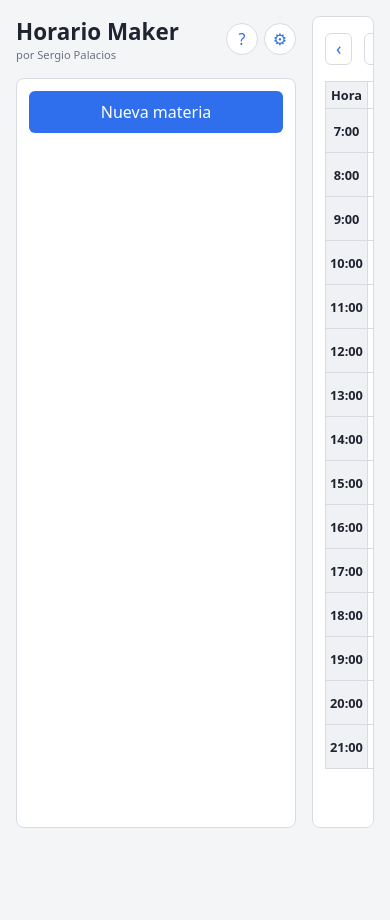
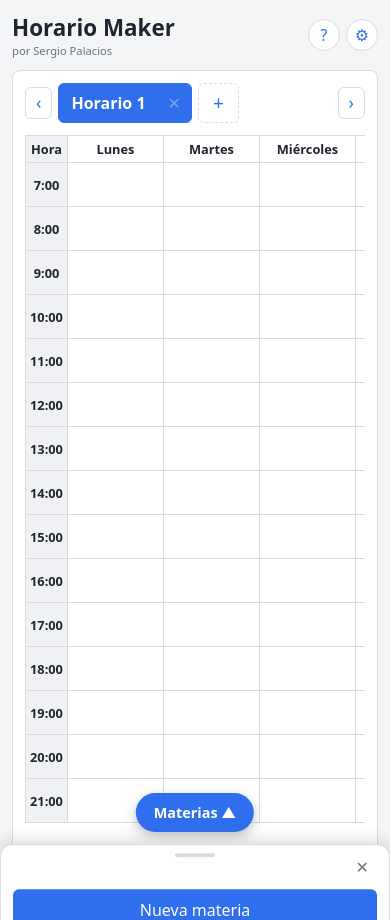
Before and after one commit to ZergioPC/Horario-Maker, a React (Vite) app: page / in a window 390 px wide. Before the commit the page ends 844 px from the top, so only its background shows below. Built offline with nearby package versions, Linux system fonts and the light colour scheme.

Commit message:
FIX. Se actualiza la app para tener diseño responsive

```diff
--- a/src/App.jsx
+++ b/src/App.jsx
@@ -21,6 +21,7 @@ function App() {
   const [modalNuevoTab, setModalNuevoTab] = useState(false);
   const [modalAbout, setModalAbout] = useState(false);
   const [modalAjustes, setModalAjustes] = useState(false);
+  const [asideAbierto, setAsideAbierto] = useState(false);
 
   const {
     materias,
@@ -47,7 +48,11 @@ function App() {
         onAjustes={()=>setModalAjustes(true)}
       />
 
-      <HorarioAside>
+      <HorarioAside
+        abierto={asideAbierto}
+        onAbrir={()=>setAsideAbierto(true)}
+        onCerrar={()=>setAsideAbierto(false)}
+      >
         <HorarioBtnNewMat onClick={()=>setModalAbierto(true)}/>
         <HorarioList
           materias={materias}
@@ -56,7 +61,6 @@ function App() {
           onEliminar={eliminarMateria}
         />
       </HorarioAside>
-
       <HorarioMain>
         <HorarioTabs
           tabs={tabs}
--- a/src/components/HorarioAside/index.jsx
+++ b/src/components/HorarioAside/index.jsx
@@ -1,8 +1,70 @@
-import React from "react";
+import React, { useRef, useState } from "react";
 
-const HorarioAside = ({ children })=>{
+const HorarioAside = ({ children, abierto, onAbrir, onCerrar })=>{
+  const [arrastrando, setArrastrando] = useState(false);
+  const [desplazamiento, setDesplazamiento] = useState(0);
+  const arrastre = useRef(null);
+
+  const iniciarArrastre = (evento)=>{
+    arrastre.current = { inicio: evento.clientY };
+    setArrastrando(true);
+    evento.currentTarget.setPointerCapture?.(evento.pointerId);
+  }
+
+  const moverArrastre = (evento)=>{
+    if (!arrastre.current) return;
+    setDesplazamiento(evento.clientY - arrastre.current.inicio);
+  }
+
+  const terminarArrastre = (evento)=>{
+    if (!arrastre.current) return;
+    const delta = evento.clientY - arrastre.current.inicio;
+    arrastre.current = null;
+    setArrastrando(false);
+    setDesplazamiento(0);
+    if (delta < -80) onAbrir();
+    else if (delta > 80) onCerrar();
+    else if (abierto) onCerrar();
+    else onAbrir();
+  }
+
   return (
-    <aside>{children}</aside>
+    <>
+      <button
+        type="button"
+        className={`aside-toggle${abierto ? " oculto" : ""}`}
+        onPointerDown={iniciarArrastre}
+        onPointerMove={moverArrastre}
+        onPointerUp={terminarArrastre}
+        onPointerCancel={terminarArrastre}
+        aria-label="Mostrar lista de materias"
+      >
+        Materias ▲
+      </button>
+
+      <aside
+        className={`aside-horario${abierto ? " abierto" : ""}${arrastrando ? " arrastrando" : ""}`}
+        style={arrastrando ? { transform: `translateY(calc(${abierto ? "0%" : "100%"} + ${desplazamiento}px))` } : undefined}
+      >
+        <div
+          className="aside-manija"
+          onPointerDown={iniciarArrastre}
+          onPointerMove={moverArrastre}
+          onPointerUp={terminarArrastre}
+          onPointerCancel={terminarArrastre}
+        >
+          <span className="manija-linea" aria-hidden="true" />
+          <button
+            type="button"
+            className="aside-cerrar"
+            onClick={onCerrar}
+            aria-label="Cerrar panel"
+          >✕</button>
+        </div>
+        <div className="aside-contenido">{children}</div>
+        <div className="aside-fade" aria-hidden="true" />
+      </aside>
+    </>
   );
 }
 
--- a/src/components/HorarioFormMat/index.jsx
+++ b/src/components/HorarioFormMat/index.jsx
@@ -66,7 +66,8 @@ const HorarioFormMat = ({ onCrearMateria })=>{
 
       <fieldset>
         <legend>Horas</legend>
-        <table className="matriz">
+        <div className="matriz-scroll">
+          <table className="matriz">
           <thead>
             <tr>
               <th>Hora</th>
@@ -97,6 +98,7 @@ const HorarioFormMat = ({ onCrearMateria })=>{
             ))}
           </tbody>
         </table>
+        </div>
         {errores.horas && <span className="error">{errores.horas}</span>}
       </fieldset>
 
--- a/src/components/HorarioList/index.jsx
+++ b/src/components/HorarioList/index.jsx
@@ -2,8 +2,8 @@ import React from "react";
 
 import { NOMBRES_DIAS } from "../../constants/horarios";
 
-const resumenHoras = (horas) =>
-  horas.map(({ dia, hora }) => `${NOMBRES_DIAS[dia]} ${hora}:00`).join(", ");
+// const resumenHoras = (horas) =>
+//   horas.map(({ dia, hora }) => `${NOMBRES_DIAS[dia]} ${hora}:00`).join(", ");
 
 const HorarioList = ({ materias, idsEnTablero, onToggle, onEliminar })=>{
   return (
--- a/src/components/HorarioTable/index.jsx
+++ b/src/components/HorarioTable/index.jsx
@@ -10,6 +10,7 @@ import { HorarioItem } from "../HorarioItem";
 
 const HorarioTable = ({ conflictos, onQuitar })=>{
   return (
+    <div className="tabla-scroll">
     <table className="tabla-horario">
       <thead>
         <tr>
@@ -45,6 +46,7 @@ const HorarioTable = ({ conflictos, onQuitar })=>{
         ))}
       </tbody>
     </table>
+    </div>
   );
 }
 
--- a/src/index.css
+++ b/src/index.css
@@ -195,7 +195,7 @@ button {
   cursor: pointer;
 }
 
-aside > button {
+.aside-contenido > button {
   background: var(--color-primario);
   color: #fff;
   border: 0;
@@ -203,9 +203,13 @@ aside > button {
   padding: 10px 12px;
 }
 
-aside > button:hover {
+.aside-contenido > button:hover {
   background: var(--color-primario-oscuro);
 }
+
+.aside-toggle { display: none; }
+.aside-manija { display: none; }
+.aside-fade { display: none; }
 
 .lista-materias {
   list-style: none;
@@ -283,6 +287,10 @@ main {
   border-radius: 8px;
   padding: 12px;
   overflow: auto;
+}
+
+.tabla-scroll {
+  overflow-x: auto;
 }
 
 .tabla-horario {
@@ -416,6 +424,10 @@ main {
   font-size: 0.8em;
 }
 
+.matriz-scroll {
+  overflow-x: auto;
+}
+
 .matriz {
   border-collapse: collapse;
   font-size: 0.75em;
@@ -446,3 +458,133 @@ main {
 .modal-contenido > button:hover {
   background: var(--color-primario-oscuro);
 }
+
+@media (max-width: 900px) {
+  #root {
+    grid-template-columns: 1fr;
+    grid-template-rows: auto auto;
+    height: auto;
+    overflow: visible;
+    padding: 12px;
+    gap: 12px;
+  }
+
+  header { grid-column: 1; grid-row: 1; }
+  main { grid-column: 1; grid-row: 2; }
+
+  header { flex-wrap: wrap; }
+
+  .tabla-scroll {
+    margin-bottom: 72px;
+  }
+
+  .aside-toggle {
+    display: flex;
+    align-items: center;
+    gap: 6px;
+    position: fixed;
+    bottom: 12px;
+    left: 50%;
+    transform: translateX(-50%);
+    z-index: 55;
+    border: 0;
+    border-radius: 999px;
+    background: var(--color-primario);
+    color: #fff;
+    font-weight: 600;
+    font-size: 0.9em;
+    padding: 10px 18px;
+    box-shadow: 0 4px 12px rgba(0, 0, 0, 0.25);
+    touch-action: none;
+  }
+
+  .aside-toggle.oculto {
+    opacity: 0;
+    pointer-events: none;
+  }
+
+  aside {
+    position: fixed;
+    bottom: 0;
+    left: 0;
+    right: 0;
+    width: auto;
+    height: 80vh;
+    max-height: none;
+    margin: 0;
+    gap: 0;
+    padding: 0;
+    border-radius: 12px 12px 0 0;
+    box-shadow: 0 -4px 16px rgba(0, 0, 0, 0.15);
+    transform: translateY(100%);
+    transition: transform 0.25s ease;
+    z-index: 60;
+  }
+
+  aside.abierto { transform: translateY(0); }
+  aside.arrastrando { transition: none; }
+
+  .aside-manija {
+    display: flex;
+    align-items: center;
+    justify-content: flex-end;
+    position: relative;
+    flex-shrink: 0;
+    padding: 10px 12px;
+    touch-action: none;
+    cursor: grab;
+    user-select: none;
+  }
+
+  .manija-linea {
+    position: absolute;
+    top: 8px;
+    left: 50%;
+    transform: translateX(-50%);
+    width: 40px;
+    height: 4px;
+    border-radius: 999px;
+    background: var(--color-borde);
+  }
+
+  .aside-cerrar {
+    background: transparent;
+    border: 0;
+    color: #6b7280;
+    font-size: 1em;
+    line-height: 1;
+    padding: 4px 8px;
+    border-radius: 4px;
+  }
+
+  .aside-cerrar:hover { background: #f0f1f4; }
+
+  .aside-contenido {
+    flex: 1;
+    min-height: 0;
+    display: flex;
+    flex-direction: column;
+    gap: 12px;
+    padding: 0 12px 12px;
+  }
+
+  .aside-fade {
+    display: block;
+    position: absolute;
+    bottom: 0;
+    left: 0;
+    right: 0;
+    height: 48px;
+    pointer-events: none;
+    background: linear-gradient(to top, var(--color-superficie), transparent);
+    z-index: 1;
+  }
+
+  .modal-fondo {
+    padding: 16px 8px;
+  }
+
+  .modal {
+    max-height: 100dvh;
+  }
+}
```
